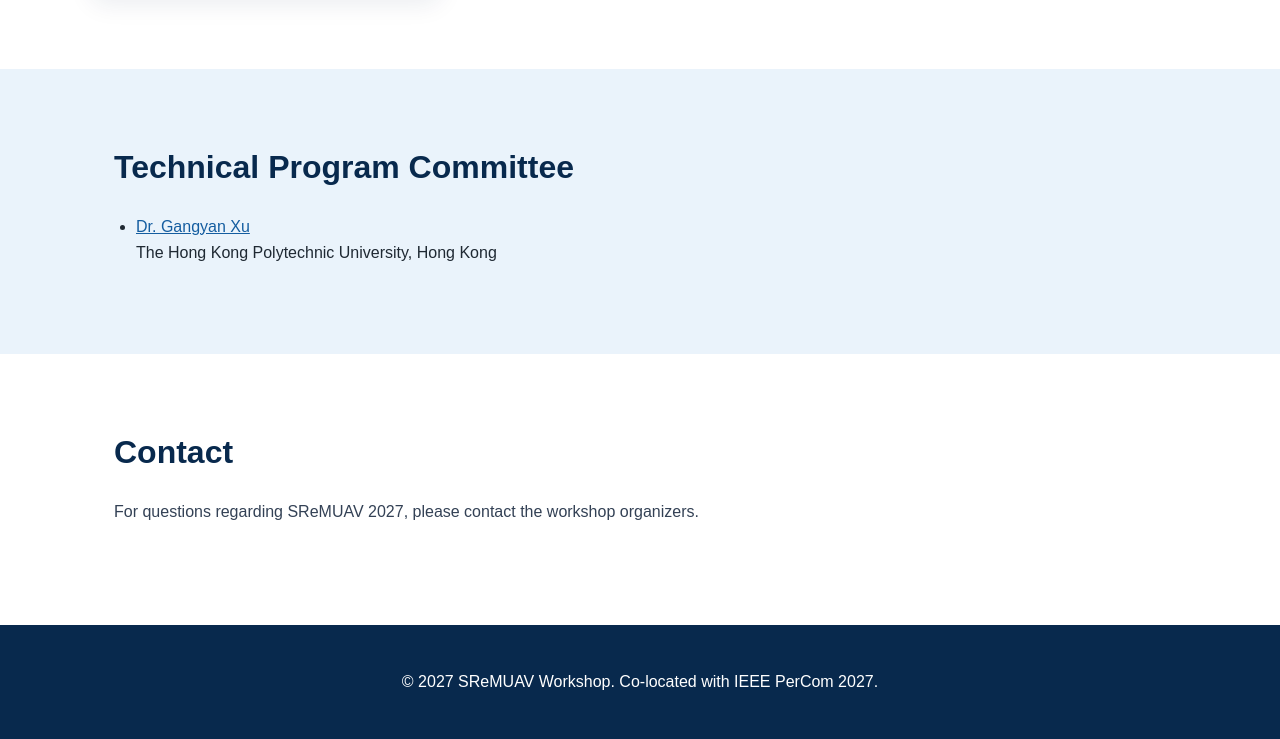
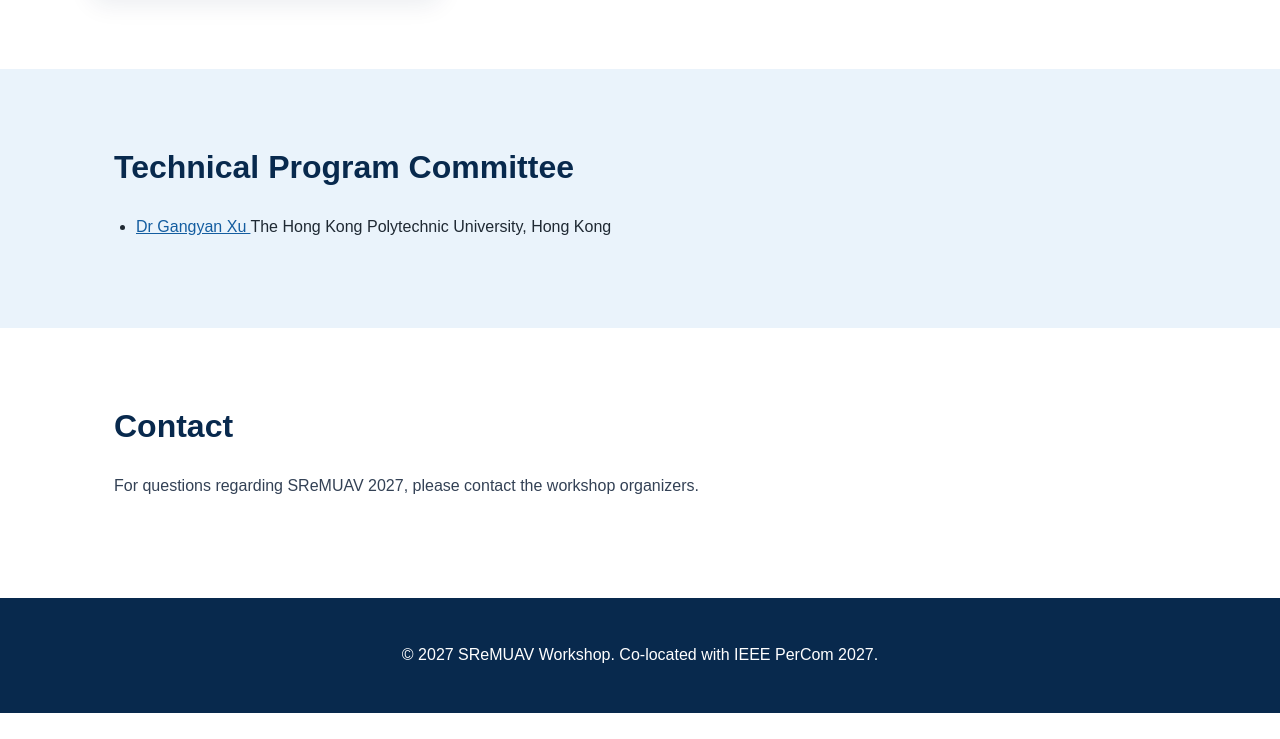
Before and after one commit to dp457/sremuav2027, a plain HTML site: page index.html in a window 1280 px wide. Shown: the part 4060-4799 px from the top of the page. After the commit the page ends 4773 px from the top, so only its background shows below. Drawn offline with Linux system fonts and the light colour scheme.

Commit message:
Fix name formatting for Dr. Gangyan Xu

```diff
--- a/index.html
+++ b/index.html
@@ -169,8 +169,8 @@
         <a href="https://www.polyu.edu.hk/aae/people/academic-staff/prof-xu-gangyan/"
            target="_blank"
            rel="noopener noreferrer">
-          Dr. Gangyan Xu
-        </a><br>
+          Dr Gangyan Xu
+        </a>
         <span>The Hong Kong Polytechnic University, Hong Kong</span>
       </li>
     </ul>
```
